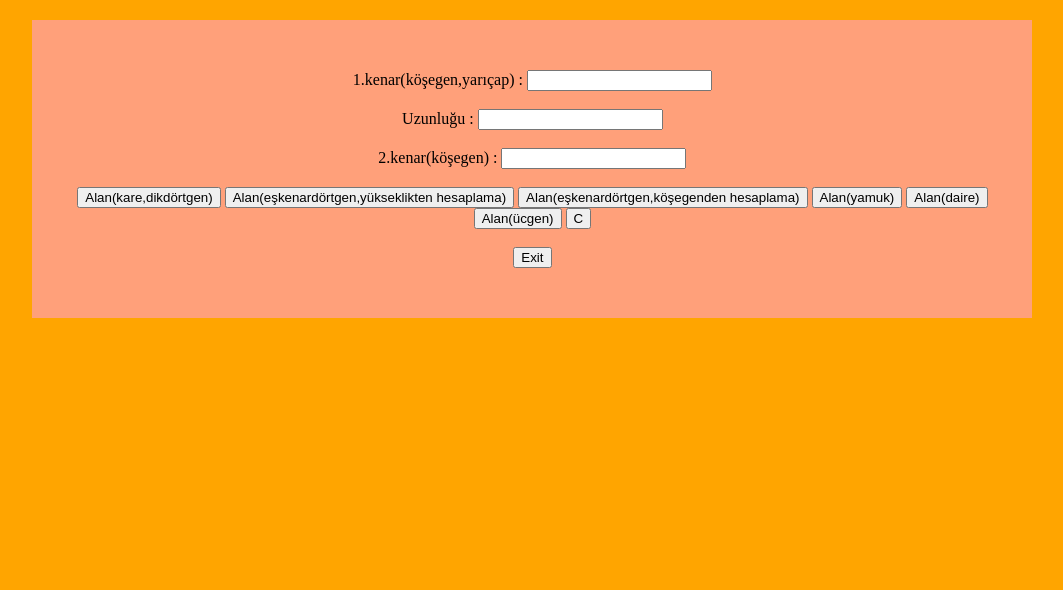
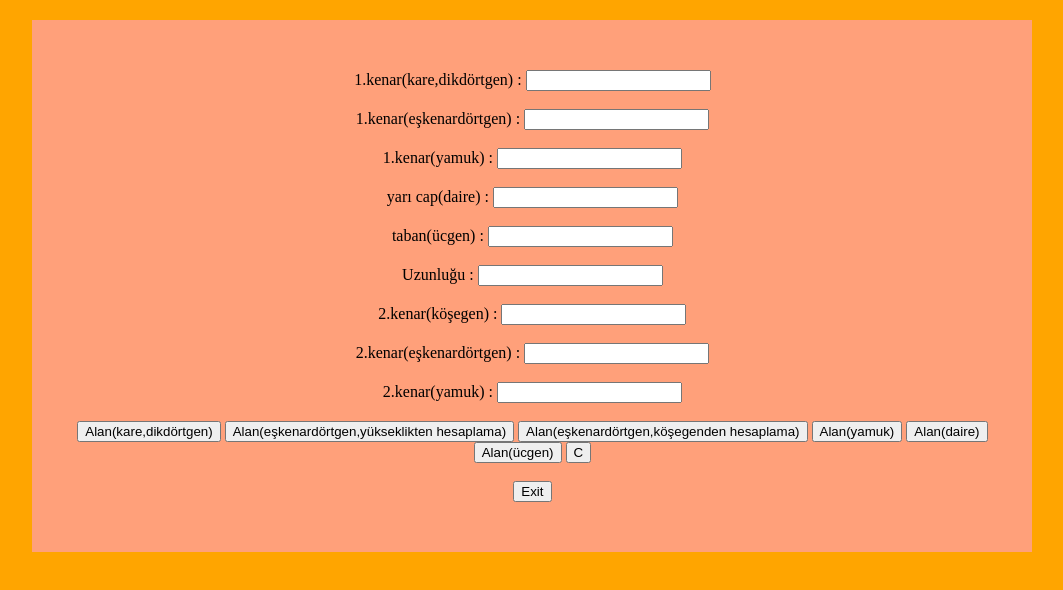
Before and after one commit to ag1910/promath, a plain HTML site: page math4.html in a window 1280 px wide. Shown: the whole page, without its empty margins (102-1165 px from the left). Drawn offline with Linux system fonts and the light colour scheme.

Commit message:
indedex düzeldi

```diff
--- a/math4.html
+++ b/math4.html
@@ -16,11 +16,23 @@
   </head>
   <body style="background-color:Orange;">
     <form name="Hesap">
-      <label>1.kenar(köşegen,yarıçap) : </label>
+      <label>1.kenar(kare,dikdörtgen) : </label>
+      <input type="text" id="sayi1"><br><br>
+       <label>1.kenar(eşkenardörtgen) : </label>
+      <input type="text" id="sayi1"><br><br>
+      <label>1.kenar(yamuk) : </label>
+      <input type="text" id="sayi1"><br><br>
+      <label>yarı cap(daire) : </label>
+      <input type="text" id="sayi1"><br><br>
+      <label>taban(ücgen) : </label>
       <input type="text" id="sayi1"><br><br>
             <label>Uzunluğu : </label>
             <input type="text" id="sayi2"><br><br>
             <label>2.kenar(köşegen) : </label>
+            <input type="text" id="sayi3"><br><br>
+      <label>2.kenar(eşkenardörtgen) : </label>
+            <input type="text" id="sayi3"><br><br>
+      <label>2.kenar(yamuk) : </label>
             <input type="text" id="sayi3"><br><br>
             <input type="button" id="btnA" value="Alan(kare,dikdörtgen)">
                   <input type="button" id="btnB" value="Alan(eşkenardörtgen,yükseklikten hesaplama)">
```
